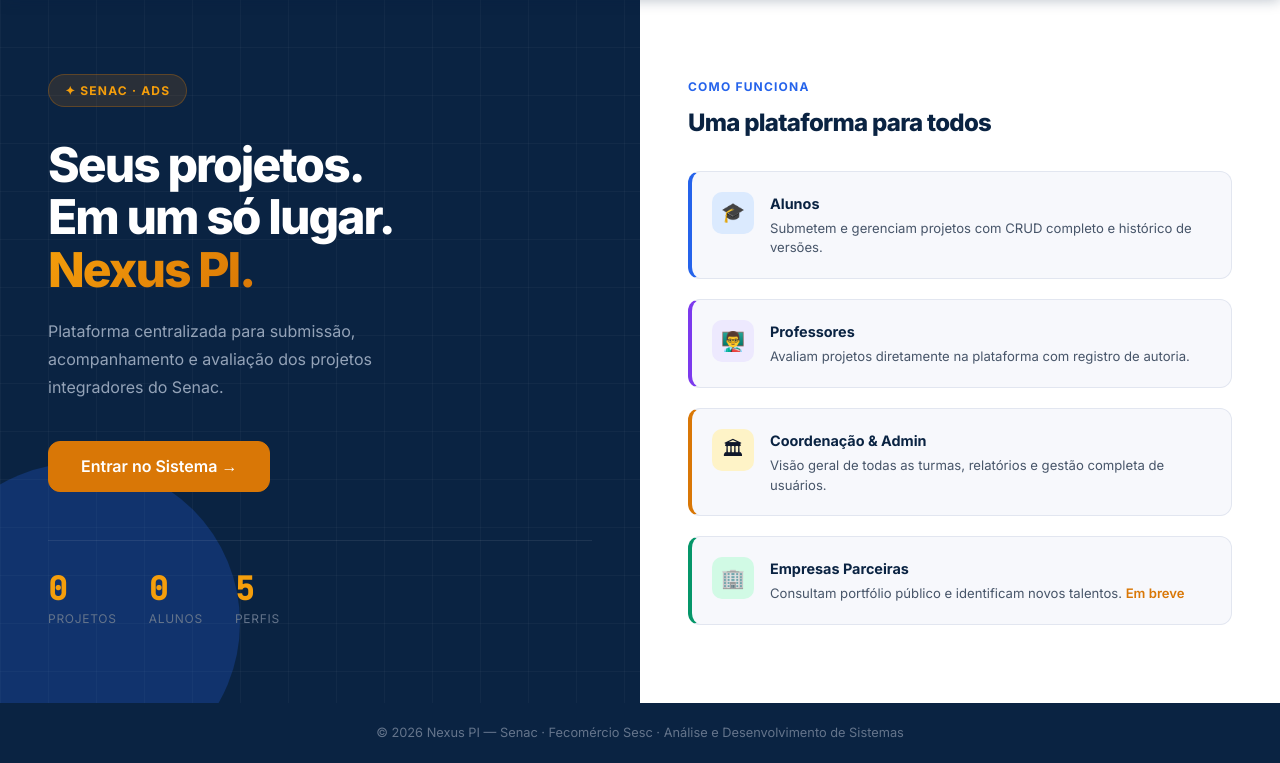
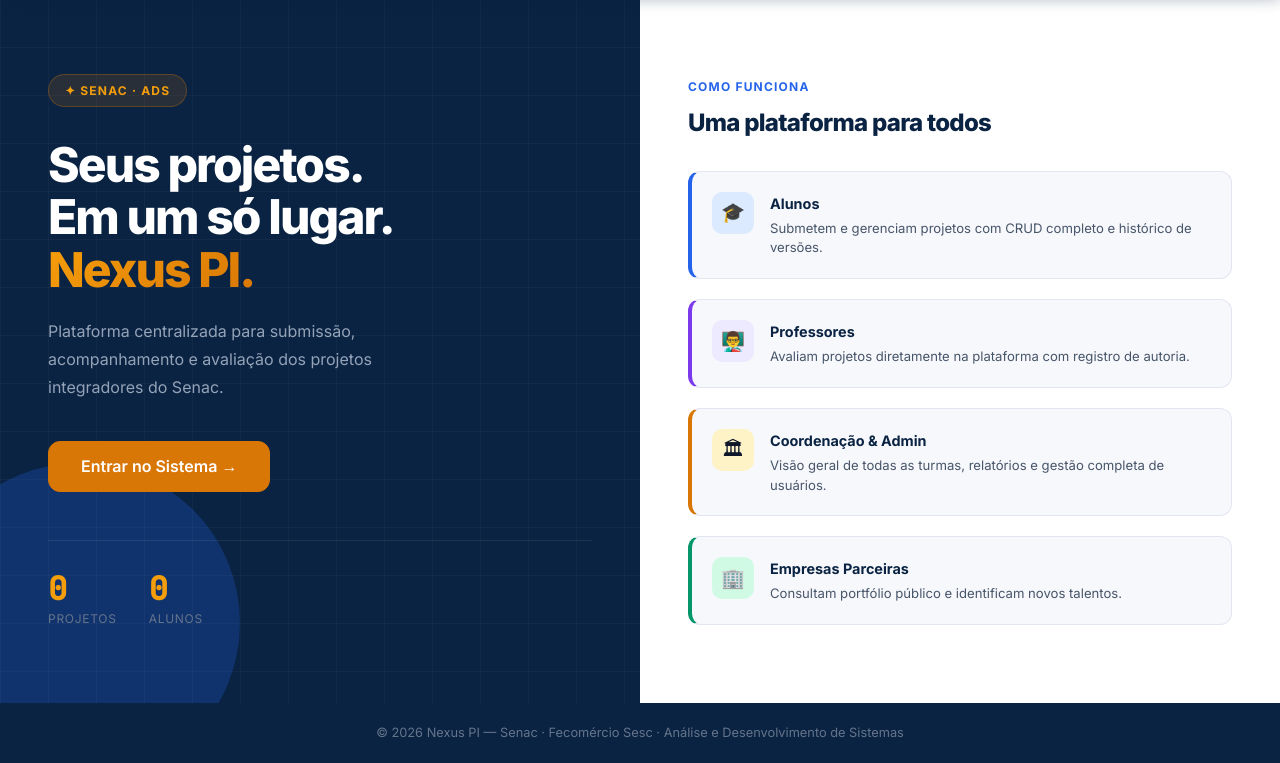
Before and after one commit to laizalay/projeto-integrador-senac, a Django app: page / in a window 1280 px wide. Shown: the part 63-826 px from the top of the page. Run offline with Django 5.2, Linux system fonts and the light colour scheme; data that the repository does not hold is empty.

Commit message:
Remove 'Perfis' section and update description
Removed the 'Perfis' section and updated the description for 'Empresas Parceiras'.

```diff
--- a/templates/home.html
+++ b/templates/home.html
@@ -47,10 +47,6 @@
           <div style="font-size:2rem;font-weight:800;color:var(--amber-md);font-family:var(--mono);line-height:1;">{{ total_alunos }}</div>
           <div style="font-size:0.75rem;color:#64748B;margin-top:0.2rem;text-transform:uppercase;letter-spacing:0.06em;">Alunos</div>
         </div>
-        <div>
-          <div style="font-size:2rem;font-weight:800;color:var(--amber-md);font-family:var(--mono);line-height:1;">5</div>
-          <div style="font-size:0.75rem;color:#64748B;margin-top:0.2rem;text-transform:uppercase;letter-spacing:0.06em;">Perfis</div>
-        </div>
       </div>
     </div>
   </div>
@@ -95,7 +91,7 @@
       <div style="width:42px;height:42px;border-radius:10px;background:#D1FAE5;display:flex;align-items:center;justify-content:center;font-size:1.2rem;flex-shrink:0;">🏢</div>
       <div>
         <h3 style="font-size:0.9rem;font-weight:700;color:var(--azul);margin-bottom:0.25rem;">Empresas Parceiras</h3>
-        <p style="font-size:0.82rem;color:var(--text-2);line-height:1.5;">Consultam portfólio público e identificam novos talentos. <span style="color:var(--amber);font-weight:600;">Em breve</span></p>
+        <p style="font-size:0.82rem;color:var(--text-2);line-height:1.5;">Consultam portfólio público e identificam novos talentos.</p>
       </div>
     </div>
 
```
